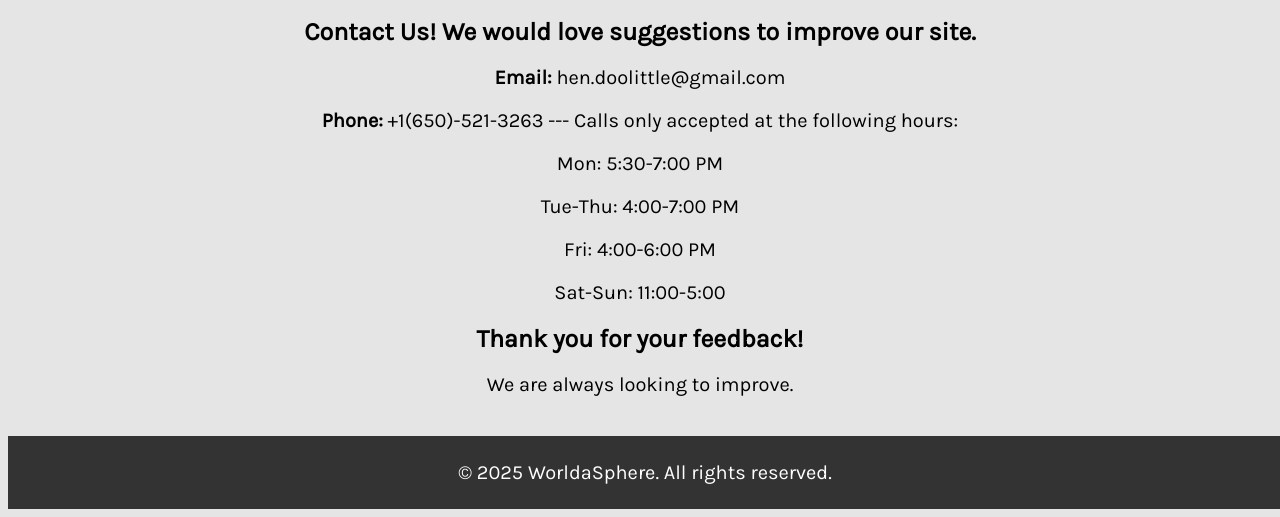
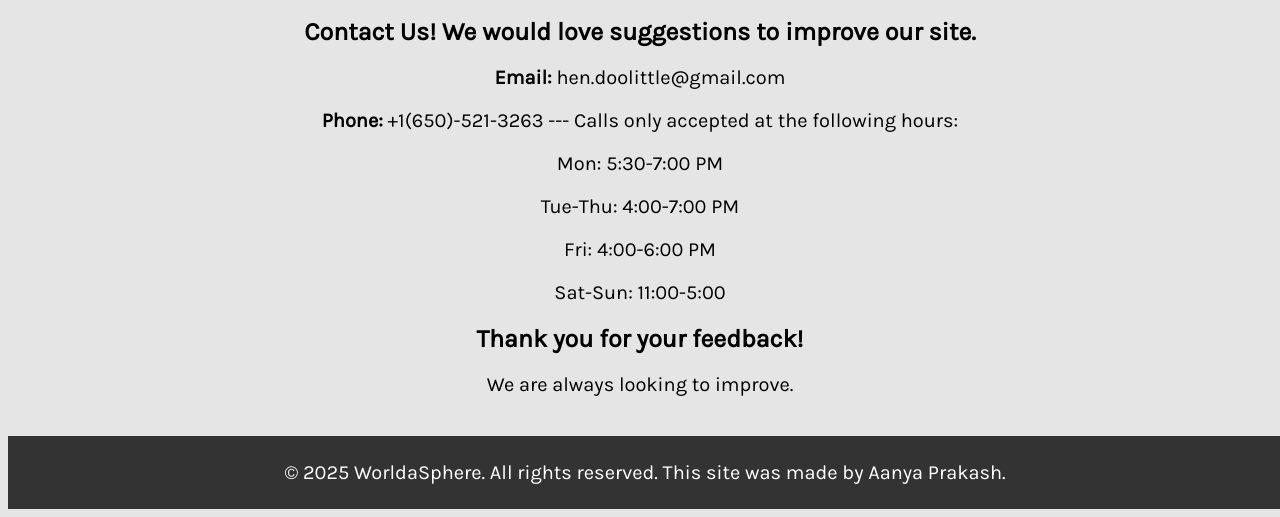
Before and after one commit to henry-doolittle/WorldaSphere, a plain HTML site: page contact.html in a window 1280 px wide. Shown: the part 294-811 px from the top of the page. Drawn offline with Linux system fonts and the light colour scheme.

Commit message:
Update contact.html

```diff
--- a/contact.html
+++ b/contact.html
@@ -108,7 +108,7 @@
 <p>We are always looking to improve.</p>
 </div>
 <footer>
-<p>© 2025 WorldaSphere. All rights reserved.</p>
+<p>© 2025 WorldaSphere. All rights reserved. This site was made by Aanya Prakash.</p>
 </footer>
 </body>
 </html>
```
